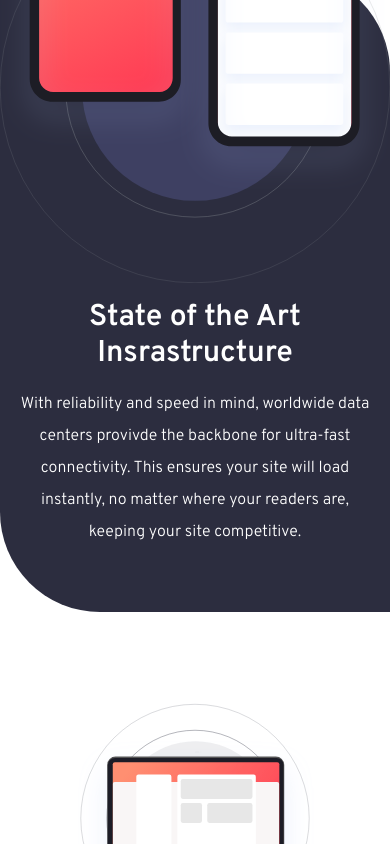
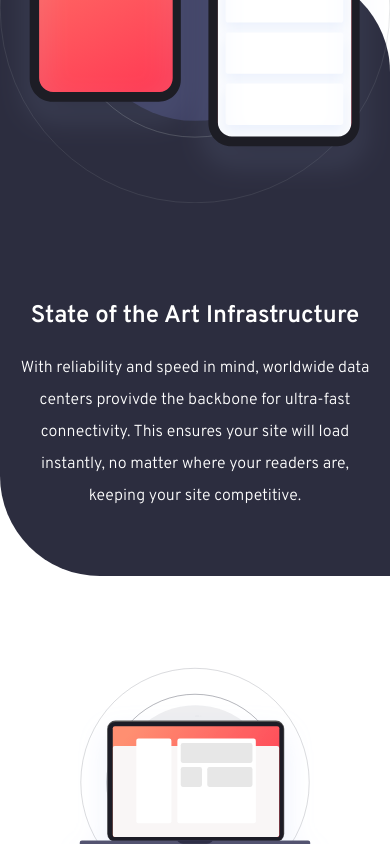
Before and after one commit to SankThomas/blogr-landing-page, a React (Create React App) app: page / in a window 390 px wide. Shown: the part 1974-2818 px from the top of the page. Built offline with nearby package versions, Linux system fonts and the light colour scheme.

Commit message:
desktop responsive

```diff
--- a/src/components/StateOfTheArt.js
+++ b/src/components/StateOfTheArt.js
@@ -5,22 +5,24 @@ import circles from "../images/bg-pattern-circles.svg"
 const StateOfTheArt = () => {
   return (
     <>
-      <section className="state relative mt-40 mb-20">
+      <section className="state relative mt-40 mb-20 md:grid md:grid-cols-2 md:py-40">
         <div>
           <img
             src={phonesImage}
             alt="phones"
-            className="absolute -top-48 w-full z-50"
+            className="absolute -top-48 z-50 md:-top-20 md:left-0 xl:left-40 xl:-top-40"
           />
           <img
             src={circles}
             alt="cirlces pattern"
-            className="absolute w-full -top-20"
+            className="absolute -top-40 sm:hidden"
           />
         </div>
-        <div className="pt-72 pb-16 px-5 text-center text-white">
-          <h2 className="text-white mt-10">State of the Art Insrastructure</h2>
-          <p className="leading-8">
+        <div className="pt-72 pb-16 px-5 text-center text-white md:p-0 xl:max-w-xl">
+          <h3 className="text-white mt-10 md:text-left">
+            State of the Art Infrastructure
+          </h3>
+          <p className="leading-8 md:text-left">
             With reliability and speed in mind, worldwide data centers provivde
             the backbone for ultra-fast connectivity. This ensures your site
             will load instantly, no matter where your readers are, keeping your
```
